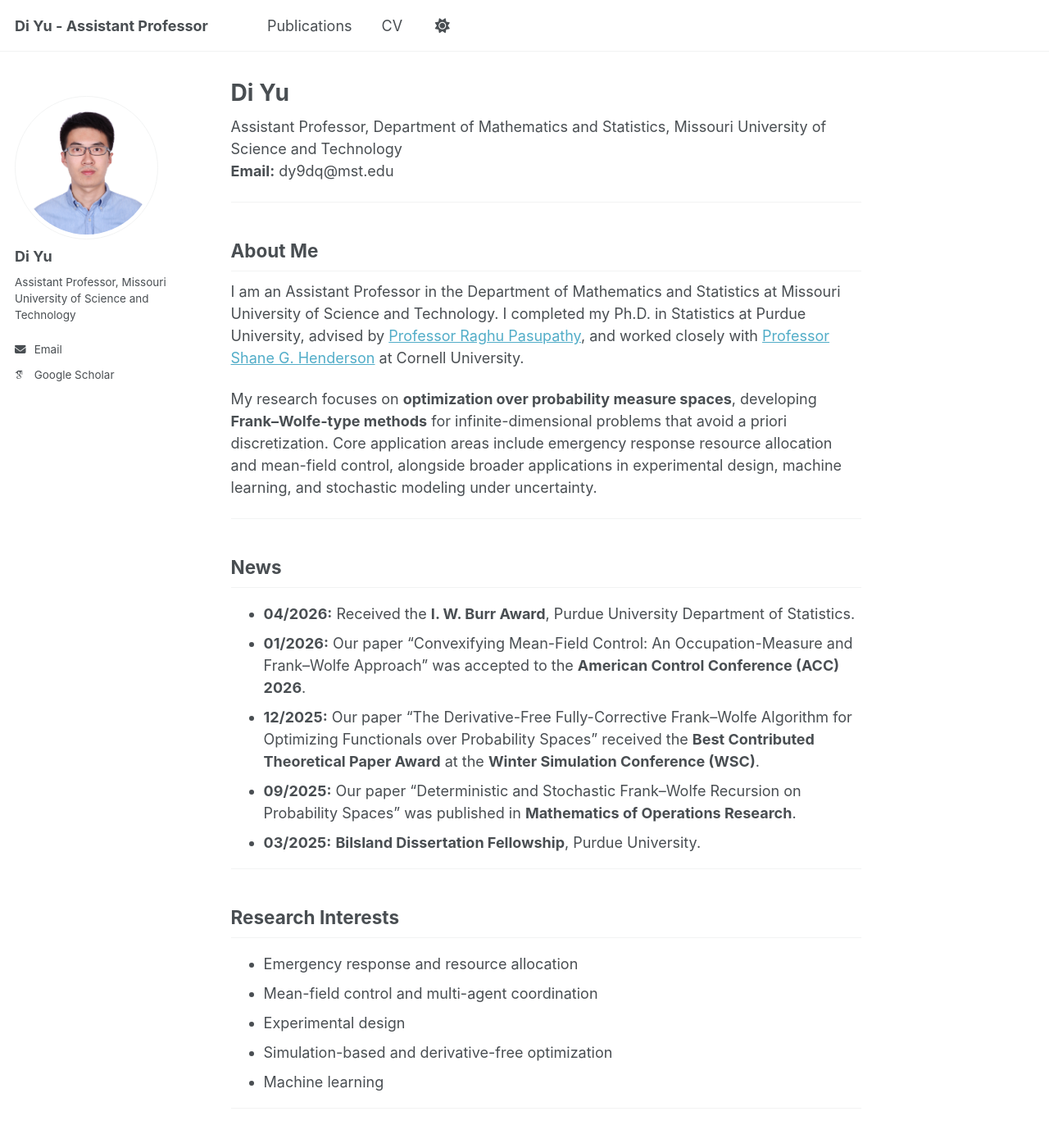
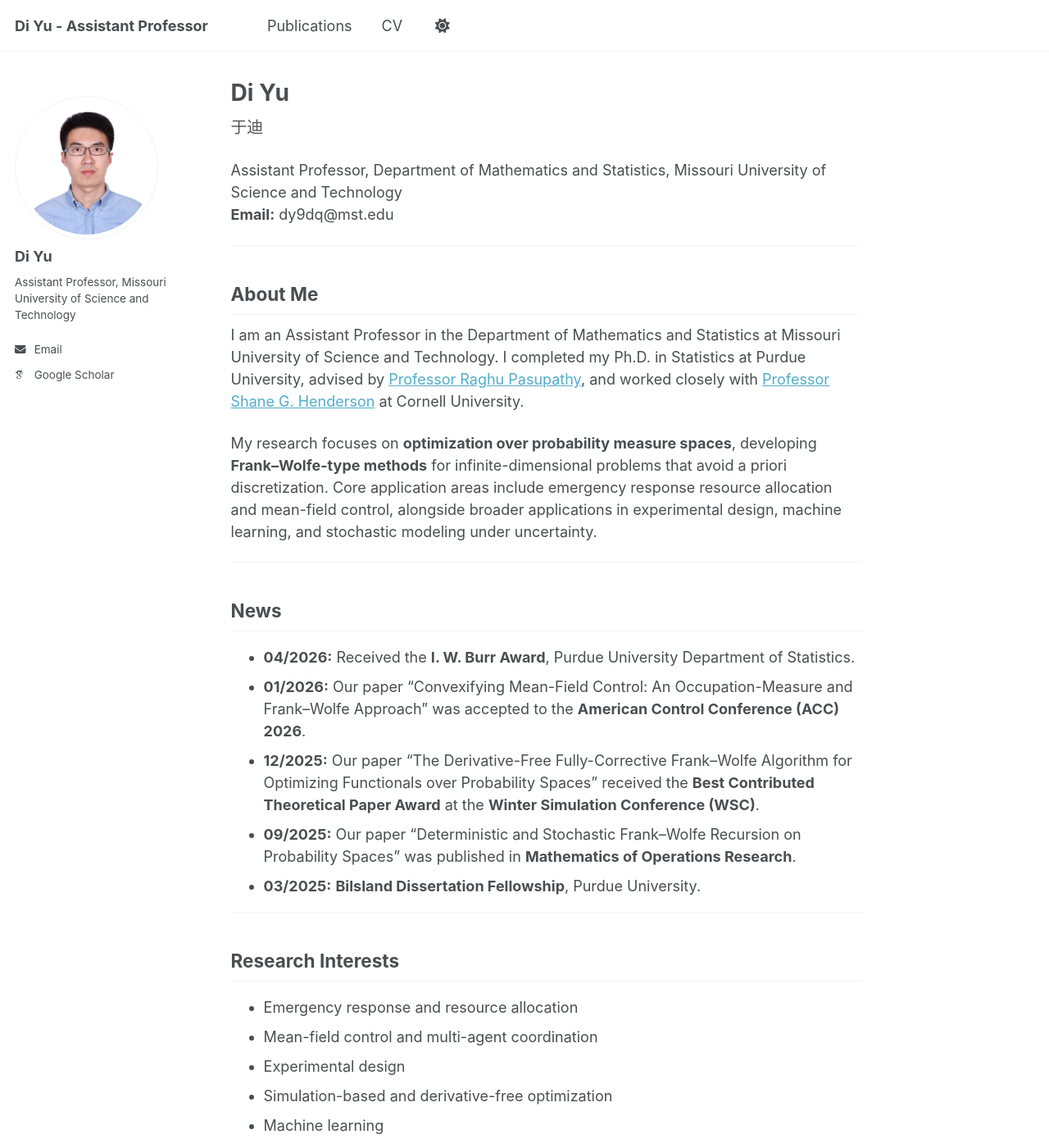
Before and after one commit to yudi12358/yudi12358.github.io, a Jekyll site: the page built from _pages/about.md, in a window 1280 px wide and 1400 px high. Shown: the whole window at 82% size. Built offline with Jekyll 4.4.1, drawn with Linux system fonts in a browser that asks for light colours; some web fonts are replaced; a script that is not in the unit is left out.

Commit message:
Update about.md

```diff
--- a/_pages/about.md
+++ b/_pages/about.md
@@ -6,6 +6,16 @@ redirect_from:
   - /about/
   - /about.html
 ---
+<style>
+@import url('https://fonts.googleapis.com/css2?family=Noto+Serif+SC:wght@400;500&display=swap');
+.chinese-name {
+  font-family: 'Noto Serif SC', serif;
+  font-weight: 500;
+  font-size: 1.1rem;
+  color: #555;
+}
+</style>
+<span class="chinese-name">于迪</span>
 
 Assistant Professor, Department of Mathematics and Statistics, Missouri University of Science and Technology
 **Email:** dy9dq@mst.edu
```
